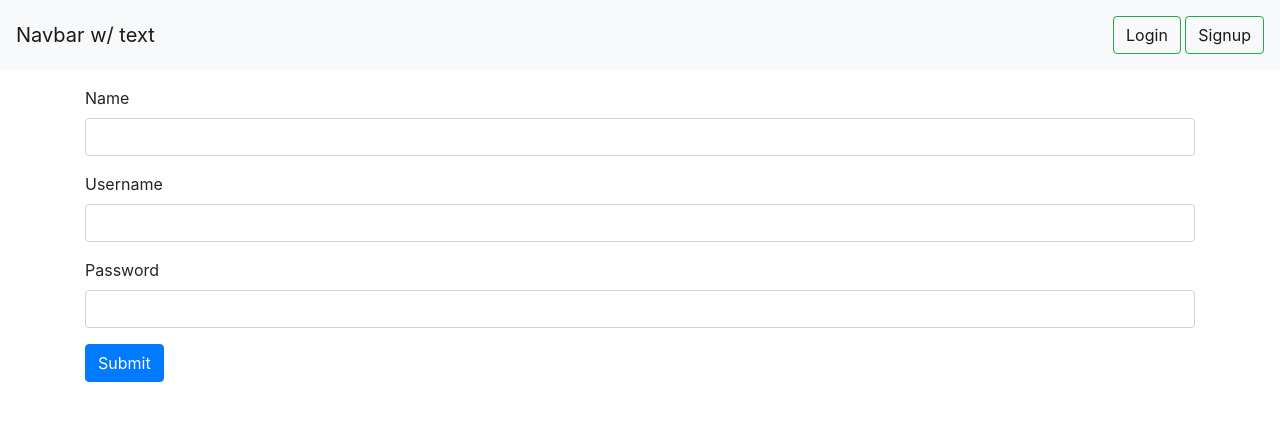
After one commit to tejas-veer/pdfToTextApp, a Django app: template templates/signup.html in a window 1280 px wide. The commit adds this page. Shown: the top 421 px of the page. Run offline with Django 3.2, Linux system fonts and the light colour scheme; the template is opened without the code that fills it, so the values that code supplies are empty.

Commit message:
base,login,signup template setup

```diff
--- a/pdfapp/urls.py
+++ b/pdfapp/urls.py
@@ -3,5 +3,7 @@ from django.urls import path
 from . import views
 
 urlpatterns = [
-    path("",views.home , name="home")
+    path("",views.home , name="home"),
+    path("login",views.login , name="login"),
+    path("signup",views.signup , name="signup")
 ]
--- /dev/null
+++ b/templates/base.html
@@ -0,0 +1,37 @@
+<!DOCTYPE html>
+<html lang="en">
+<head>
+    <meta charset="UTF-8">
+    <meta http-equiv="X-UA-Compatible" content="IE=edge">
+    <meta name="viewport" content="width=device-width, initial-scale=1.0">
+    <link rel="stylesheet" href="https://cdn.jsdelivr.net/npm/bootstrap@4.6.2/dist/css/bootstrap.min.css" integrity="sha384-xOolHFLEh07PJGoPkLv1IbcEPTNtaed2xpHsD9ESMhqIYd0nLMwNLD69Npy4HI+N" crossorigin="anonymous">
+    <script src="https://cdn.jsdelivr.net/npm/jquery@3.5.1/dist/jquery.slim.min.js" integrity="sha384-DfXdz2htPH0lsSSs5nCTpuj/zy4C+OGpamoFVy38MVBnE+IbbVYUew+OrCXaRkfj" crossorigin="anonymous"></script>
+    <script src="https://cdn.jsdelivr.net/npm/bootstrap@4.6.2/dist/js/bootstrap.bundle.min.js" integrity="sha384-Fy6S3B9q64WdZWQUiU+q4/2Lc9npb8tCaSX9FK7E8HnRr0Jz8D6OP9dO5Vg3Q9ct" crossorigin="anonymous"></script>
+    <title>{% block title %}{% endblock title %}</title>
+</head>
+<body>
+    <nav class="navbar navbar-expand-lg navbar-light bg-light">
+        <a class="navbar-brand" href="{% url "home" %}">Navbar w/ text</a>
+        <button class="navbar-toggler" type="button" data-toggle="collapse" data-target="#navbarText" aria-controls="navbarText" aria-expanded="false" aria-label="Toggle navigation">
+          <span class="navbar-toggler-icon"></span>
+        </button>
+        <div class="collapse navbar-collapse" id="navbarText">
+          <ul class="navbar-nav mr-auto">
+            <!-- <li class="nav-item active">
+              <a class="nav-link" href="#">Home <span class="sr-only">(current)</span></a>
+            </li> -->
+            <!-- <li class="nav-item">
+              <a class="nav-link" href="#">Features</a>
+            </li> -->
+
+          </ul>
+          <span class="navbar-text">
+            <a class="btn btn-outline-success" href="{% url 'login' %}" role="button">Login</a>
+            <a class="btn btn-outline-success" href="{% url 'signup' %}" role="button">Signup</a>
+
+          </span>
+        </div>
+      </nav>
+    {% block content %}{% endblock content %}
+</body>
+</html>
--- /dev/null
+++ b/templates/signup.html
@@ -0,0 +1,24 @@
+{% extends 'base.html' %}
+
+
+{% block title %}PdfToText | Signup{% endblock title %}
+{% block content %}
+<div class="container mt-3">
+    <form>
+        <div class="form-group">
+            <label for="name">Name</label>
+            <input type="text" class="form-control" id="name" aria-describedby="emailHelp">
+        </div>
+        <div class="form-group">
+        <label for="email">Username</label>
+        <input type="email" class="form-control" id="email" aria-describedby="emailHelp">
+        </div>
+        <div class="form-group">
+        <label for="password">Password</label>
+        <input type="password" class="form-control" id="password">
+        </div>
+
+        <button type="submit" class="btn btn-primary">Submit</button>
+    </form>
+</div>
+{% endblock content %}
```
Also changed, not shown: pdfapp/views.py (+8 -0 lines), templates/home.html (+16 -12 lines), templates/login.html (added, +21 -0 lines).
